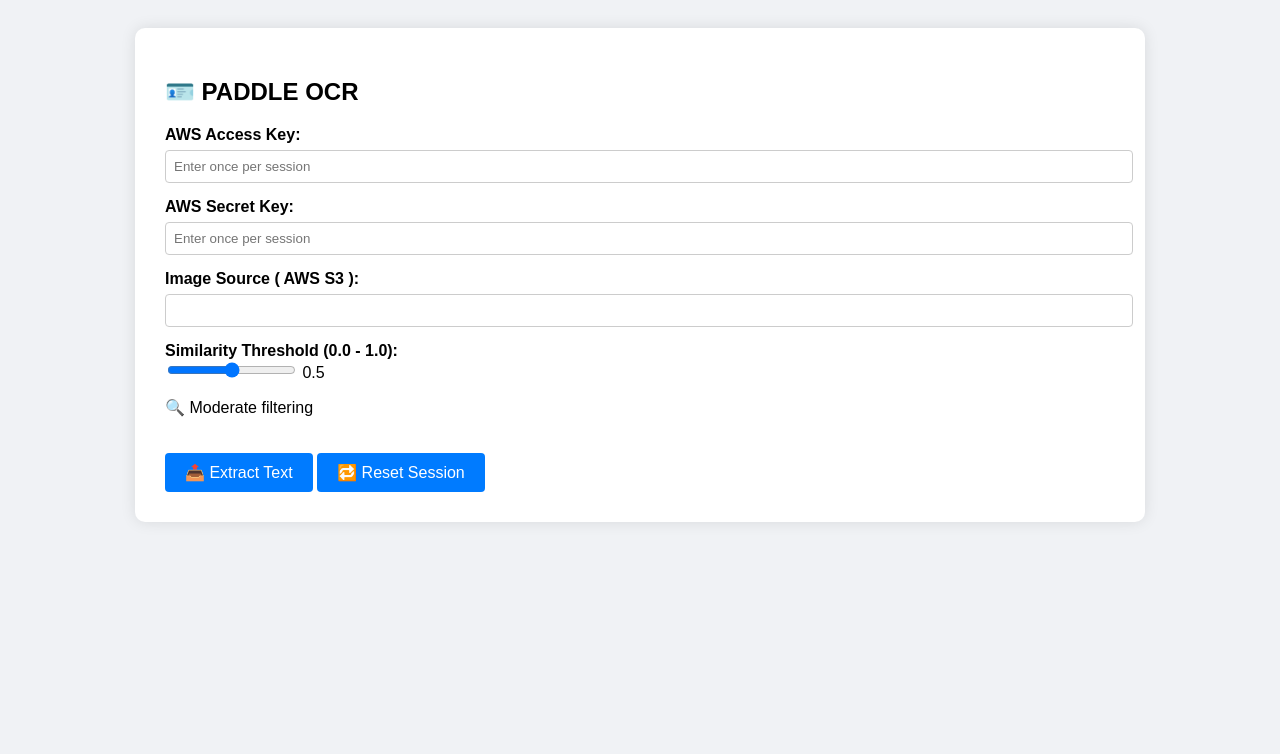
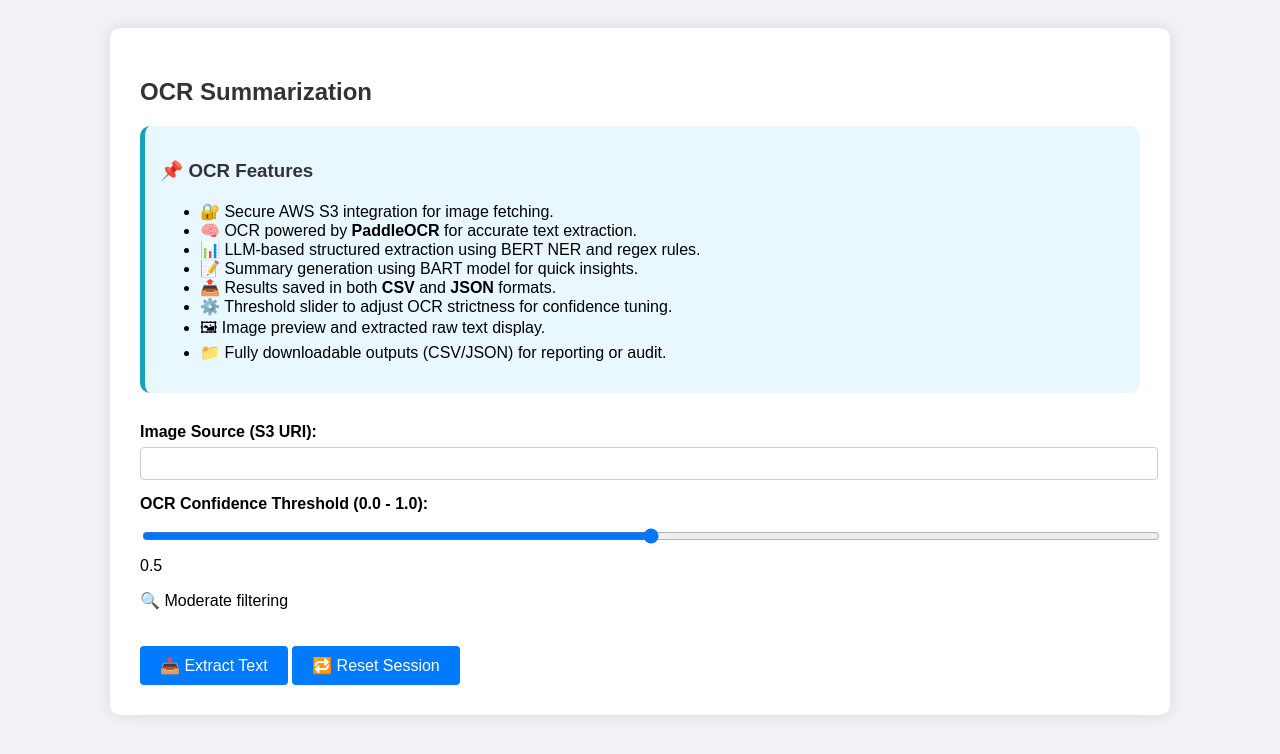
Before and after one commit to The-Trinity-AI-Software/ocr, a Flask app: page / in a window 1280 px wide. Shown: the top 754 px of the page. Run offline with Flask 2, Linux system fonts and the light colour scheme.

Commit message:
Update index.html

```diff
--- a/templates/index.html
+++ b/templates/index.html
@@ -2,20 +2,20 @@
 <html lang="en">
 <head>
   <meta charset="UTF-8">
-  <title>PADDLE OCR</title>
+  <title>🪪 OCR Summarization</title>
   <style>
     body { font-family: Arial, sans-serif; background: #f0f2f5; padding: 20px; }
     .container {
-      max-width: 950px;
+      max-width: 1000px;
       margin: auto;
       background: #fff;
       padding: 30px;
       border-radius: 10px;
       box-shadow: 0 0 15px rgba(0,0,0,0.1);
     }
-    h2, h3 { margin-bottom: 20px; }
+    h2, h3 { margin-bottom: 20px; color: #333; }
     label { display: block; margin-top: 15px; font-weight: bold; }
-    input[type="text"], input[type="password"] {
+    input[type="text"], input[type="range"] {
       width: 100%; padding: 8px; margin-top: 6px; border: 1px solid #ccc; border-radius: 4px;
     }
     button {
@@ -43,30 +43,47 @@
       font-style: italic;
       border-left: 5px solid #ffc107;
     }
+    .feature-box {
+      background: #e9f7ff;
+      padding: 15px;
+      border-radius: 10px;
+      margin-bottom: 30px;
+      border-left: 5px solid #17a2b8;
+    }
   </style>
   <script>
     function updateThresholdValue(val) {
       document.getElementById("thresholdValue").textContent = val;
       let desc = "🔍 Moderate filtering";
-      if (val >= 0.8) desc = "✅ Strict match confidence";
-      else if (val <= 0.3) desc = "⚠️ Loose, may mismatch";
+      if (val >= 0.8) desc = "✅ Strict confidence";
+      else if (val <= 0.3) desc = "⚠️ Loose threshold, may mismatch";
       document.getElementById("thresholdDesc").textContent = desc;
     }
   </script>
 </head>
 <body>
   <div class="container">
-    <h2>🪪 PADDLE OCR </h2>
+    <h2> OCR Summarization</h2>
+
+    <div class="feature-box">
+      <h3>📌 OCR Features</h3>
+      <ul>
+        <li>🔐 Secure AWS S3 integration for image fetching.</li>
+        <li>🧠 OCR powered by <strong>PaddleOCR</strong> for accurate text extraction.</li>
+        <li>📊 LLM-based structured extraction using BERT NER and regex rules.</li>
+        <li>📝 Summary generation using BART model for quick insights.</li>
+        <li>📤 Results saved in both <strong>CSV</strong> and <strong>JSON</strong> formats.</li>
+        <li>⚙️ Threshold slider to adjust OCR strictness for confidence tuning.</li>
+        <li>🖼 Image preview and extracted raw text display.</li>
+        <li>📁 Fully downloadable outputs (CSV/JSON) for reporting or audit.</li>
+      </ul>
+    </div>
+
     <form method="POST">
-      <label>AWS Access Key:</label>
-      <input type="text" name="access_key" placeholder="Enter once per session">
-      <label>AWS Secret Key:</label>
-      <input type="password" name="secret_key" placeholder="Enter once per session">
-
-      <label>Image Source ( AWS S3 ):</label>
+      <label>Image Source (S3 URI):</label>
       <input type="text" name="doc_s3_uri" required>
 
-      <label>Similarity Threshold (0.0 - 1.0):</label>
+      <label>OCR Confidence Threshold (0.0 - 1.0):</label>
       <input type="range" name="threshold" min="0.0" max="1.0" step="0.01" value="0.5"
              oninput="updateThresholdValue(this.value)">
       <output id="thresholdValue">0.5</output>
@@ -77,7 +94,7 @@
     </form>
 
     {% if connection_status %}
-      <div id="s3status" class="status {{ 'fail' if '❌' in connection_status else 'ok' }}">
+      <div class="status {{ 'fail' if '❌' in connection_status else 'ok' }}">
         {{ connection_status }}
       </div>
     {% endif %}
@@ -90,10 +107,10 @@
         {% endif %}
         <textarea rows="6" readonly>{{ result['ocr_text'] }}</textarea>
 
-        <h3>📌 LLM-Summarized Info (Llama)</h3>
+        <h3>🧠 Summary from LLM</h3>
         <div class="summary-box">{{ result['summary'] }}</div>
 
-        <h3>🗂 Structured Fields</h3>
+        <h3>🗂 Extracted Fields</h3>
         <ul>
           {% for key, val in result.items() %}
             {% if key not in ['ocr_text', 'summary'] %}
```
